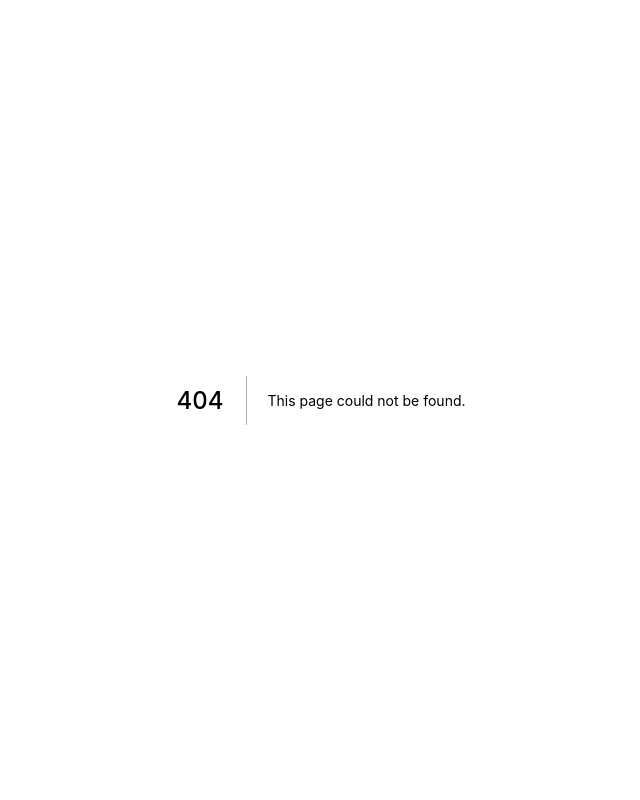
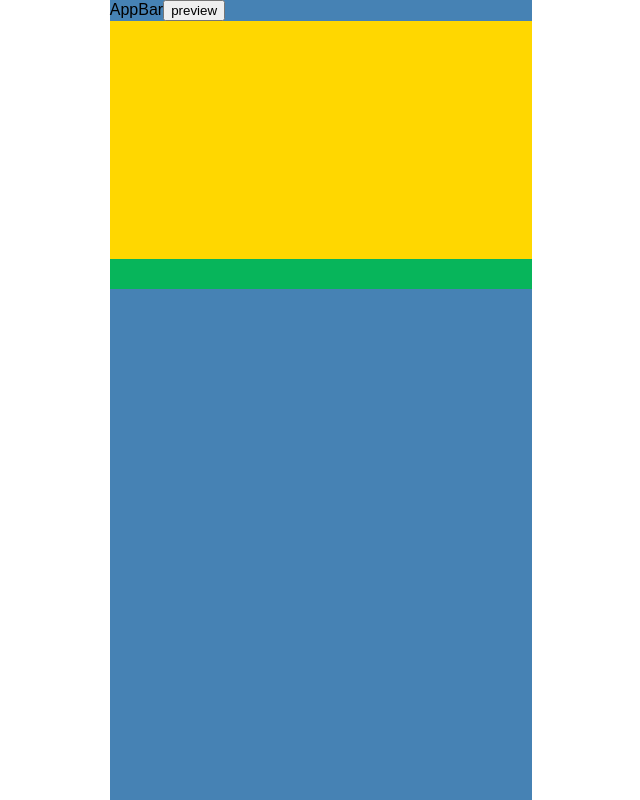
Before and after one commit to iota-unum/editor-playground, a Next.js app: page /Compose in a window 1280 px wide. Before the commit this address had no page. Shown: the whole page, without its empty margins (319-959 px from the left). Built offline with nearby package versions, Linux system fonts and the light colour scheme.

Commit message:
function compose with capitalization

```diff
--- /dev/null
+++ b/pages/Compose.js
@@ -0,0 +1,48 @@
+import React , {useState} from 'react';
+import AppBar from '../components/AppBar';
+import ProgressBar from '../components/ProgressBar';
+import Editor from '../components/Editor';
+import useDimensions from '../hooks/useDimensions';
+import useStore from '../store';
+function Compose() {
+  const [content, setContent] = useState('');
+  const { overflow, progress } = useDimensions(content);
+  const preview = useStore((state) => state.preview);
+  function handleChange(e) {
+    const newContent = e.currentTarget.innerHTML;
+    console.log(content);
+    setContent(newContent);
+  }
+
+  return (
+    <div className='compose'>
+      <AppBar />
+
+      <Editor
+        handleChange={handleChange}
+        overflow={overflow}
+        progress={progress}
+        preview={preview}
+        content={content}
+      />
+{
+
+      !preview && <ProgressBar overflow={overflow} progress={progress} />
+
+}
+
+      <style jsx>
+        {`
+          .compose {
+            background-color: steelblue;
+            height: 100%;
+            width: var(--containerWidth);
+            margin: 0 auto;
+          }
+        `}
+      </style>
+    </div>
+  );
+}
+
+export default Compose;
```
